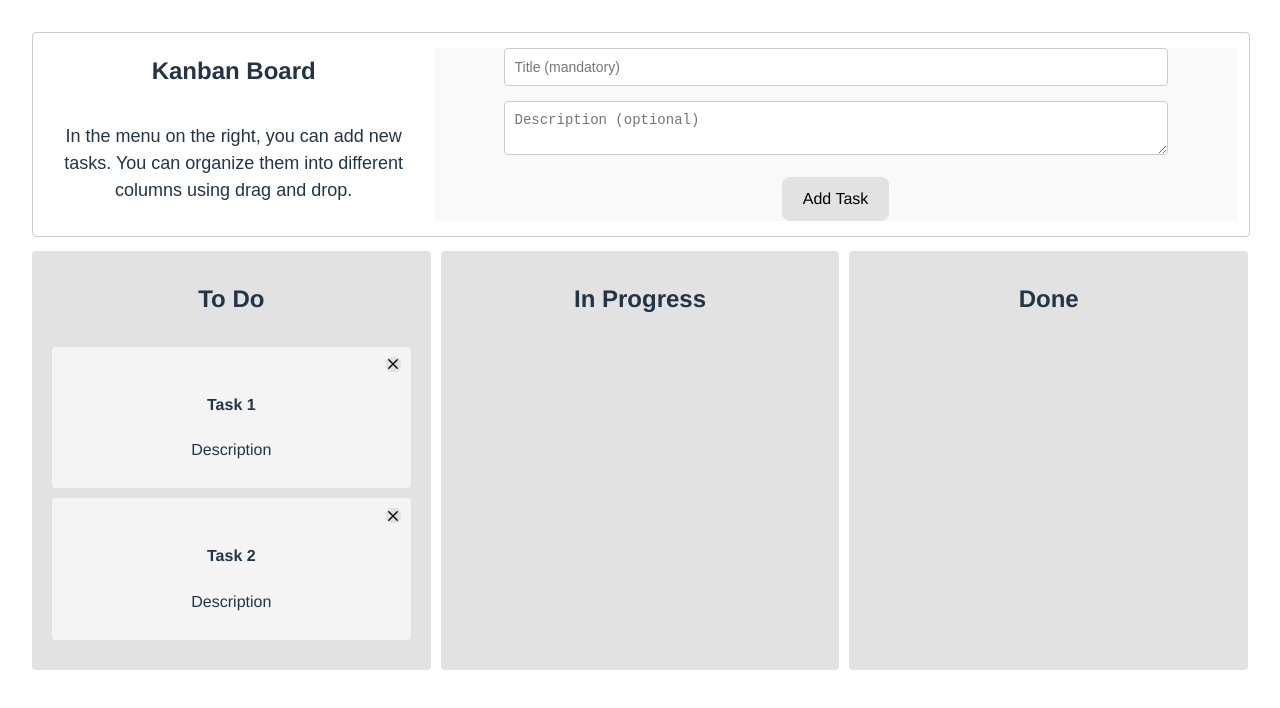
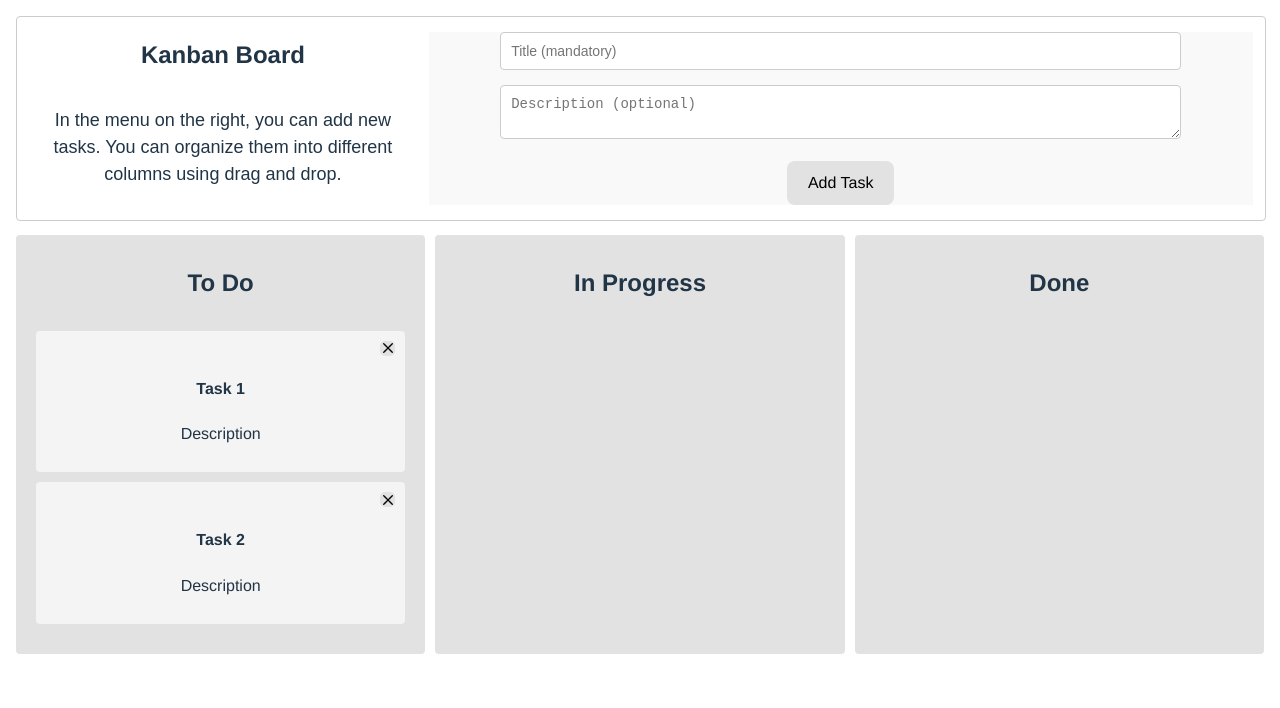
Before and after one commit to sanchez-chris/kanban-board, a Vue app: page / in a window 1280 px wide. Shown: the top 708 px of the page. Built offline with nearby package versions, Linux system fonts and the light colour scheme.

Commit message:
cleaner code

```diff
--- a/src/App.vue
+++ b/src/App.vue
@@ -3,13 +3,13 @@ import Board from './components/Board.vue';
 </script>
 
 <template>
-  <div id="app" class="app">
+  <div id="app_board" class="app_board">
     <Board />
   </div>
 </template>
 
 <style scoped>
-#app {
+#app_board {
   font-family: Avenir, Helvetica, Arial, sans-serif;
   text-align: center;
 
```
